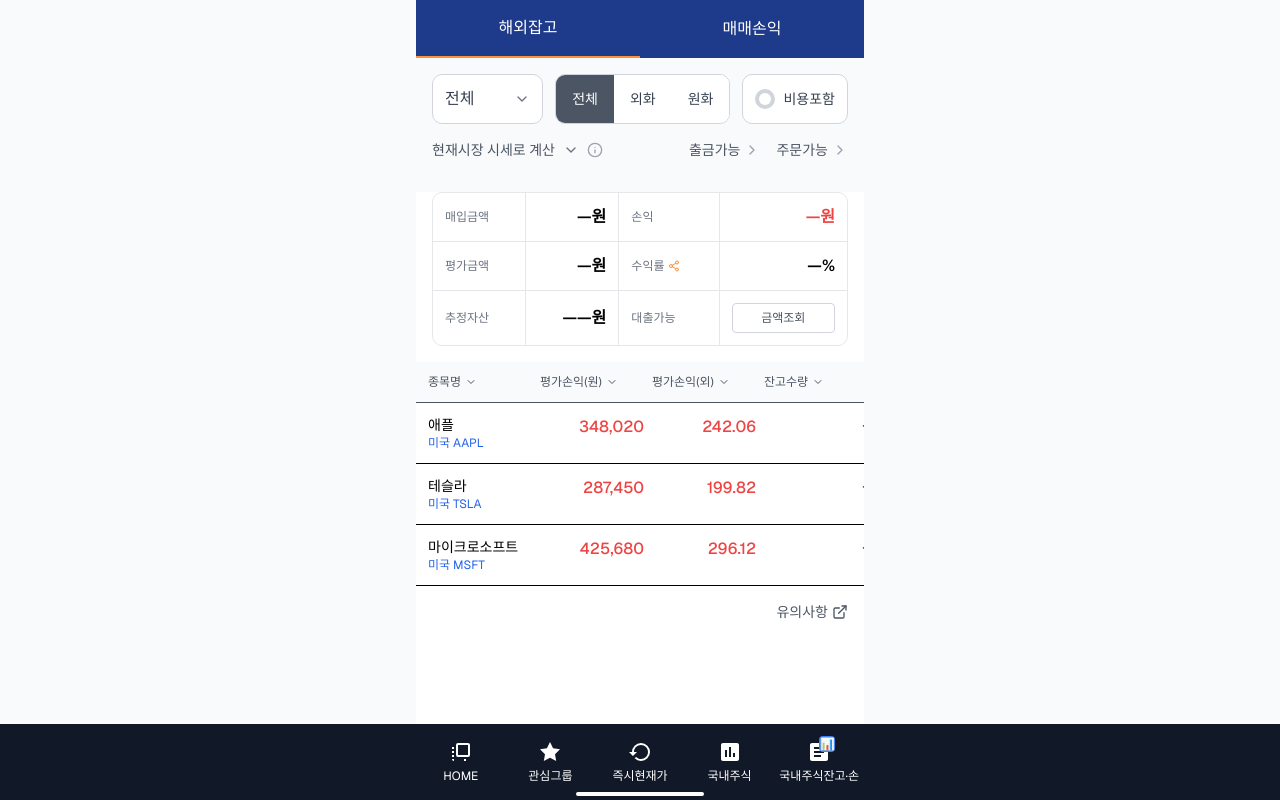
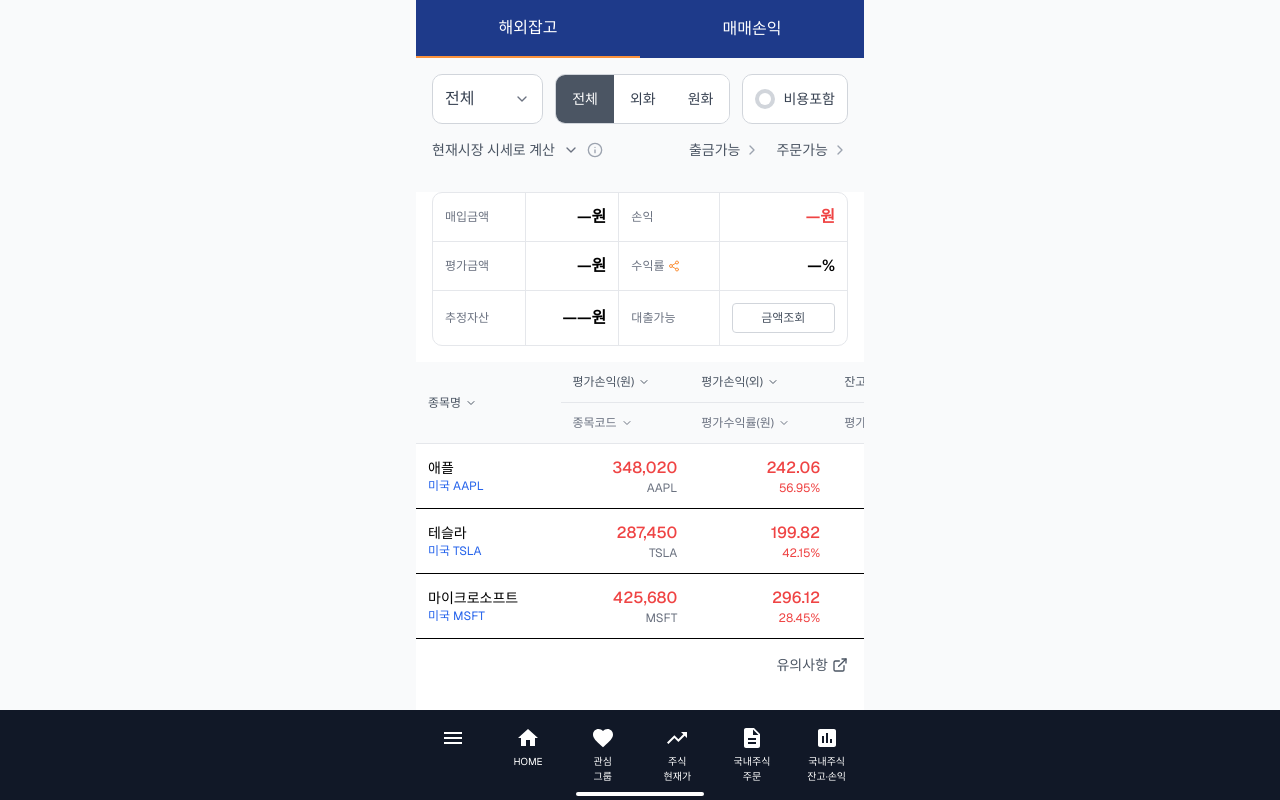
Before and after one commit to wjb127/korean-stock-app, a Next.js app: page / in a window 1280 px wide. Built offline with nearby package versions, Linux system fonts and the light colour scheme.

Commit message:
Update stock trading interface - add second header row and improve bottom navigation

```diff
--- a/components/stock-trading-interface.tsx
+++ b/components/stock-trading-interface.tsx
@@ -176,58 +176,90 @@ export default function StockTradingInterface() {
       <div className="bg-white">
         {/* Table Header - Horizontally Scrollable */}
         <div className="overflow-x-auto">
-          <div className="min-w-[800px]">
-            {/* Header Row */}
-            <div className="grid grid-cols-7 gap-2 p-3 bg-gray-50 border-b text-xs text-gray-600">
+          <table className="min-w-[800px] w-full">
+            <thead>
+              <tr className="bg-gray-50 text-xs text-gray-600">
+                {/* First row columns */}
+                <th rowSpan={2} className="p-3 text-left font-normal border-b border-gray-200">
                   <div className="flex items-center gap-1">
                     종목명 <ChevronDown className="w-3 h-3" />
                   </div>
+                </th>
+                <th className="p-3 text-left font-normal border-b border-gray-200">
                   <div className="flex items-center gap-1">
                     평가손익(원) <ChevronDown className="w-3 h-3" />
                   </div>
+                </th>
+                <th className="p-3 text-left font-normal border-b border-gray-200">
                   <div className="flex items-center gap-1">
                     평가손익(외) <ChevronDown className="w-3 h-3" />
                   </div>
+                </th>
+                <th className="p-3 text-left font-normal border-b border-gray-200">
                   <div className="flex items-center gap-1">
                     잔고수량 <ChevronDown className="w-3 h-3" />
                   </div>
-              <div className="text-center">종목코드</div>
+                </th>
+                <th rowSpan={2} className="p-3 text-left font-normal border-b border-gray-200">
+                  <div className="flex items-center gap-1">
+                    보유비중 <ChevronDown className="w-3 h-3" />
+                  </div>
+                </th>
+              </tr>
+              <tr className="bg-gray-50 text-xs text-gray-500">
+                {/* Second row columns */}
+                <th className="p-3 text-left font-normal border-b border-gray-200">
+                  <div className="flex items-center gap-1">
+                    종목코드 <ChevronDown className="w-3 h-3" />
+                  </div>
+                </th>
+                <th className="p-3 text-left font-normal border-b border-gray-200">
                   <div className="flex items-center gap-1">
                     평가수익률(원) <ChevronDown className="w-3 h-3" />
                   </div>
+                </th>
+                <th className="p-3 text-left font-normal border-b border-gray-200">
                   <div className="flex items-center gap-1">
                     평가수익률(외) <ChevronDown className="w-3 h-3" />
                   </div>
+                </th>
+                <th className="p-3 text-left font-normal border-b border-gray-200">
+                  <div className="flex items-center gap-1">
+                    매도가능수량 <ChevronDown className="w-3 h-3" />
                   </div>
+                </th>
+              </tr>
+            </thead>
 
+            <tbody>
               {/* Stock Rows */}
               {stockData.map((stock, index) => (
-              <div key={index} className="grid grid-cols-7 gap-2 p-3 border-b hover:bg-gray-50">
-                <div>
+                <tr key={index} className="border-b hover:bg-gray-50">
+                  <td className="p-3">
                     <div className="font-medium text-sm">{stock.company}</div>
                     <div className="text-xs text-blue-600">
                       {stock.country} {stock.symbol}
                     </div>
-                </div>
-                <div className="text-right">
-                  <div className="text-red-500 font-medium">{stock.currentPrice}</div>
-                </div>
-                <div className="text-right">
-                  <div className="text-red-500 font-medium">{stock.currentPriceWon}</div>
-                </div>
-                <div className="text-right">
-                  <div className="text-sm">-</div>
-                </div>
-                <div className="text-center text-xs text-gray-500">{stock.symbol}</div>
-                <div className="text-right">
-                  <div className="text-red-500 font-medium">{stock.gainPercent}</div>
-                </div>
-                <div className="text-right">
-                  <div className="text-red-500 font-medium">{stock.gainPercentWon}</div>
-                </div>
-              </div>
+                  </td>
+                  <td className="p-3">
+                    <div className="text-red-500 font-medium text-right">{stock.currentPrice}</div>
+                    <div className="text-xs text-gray-500 text-right">{stock.symbol}</div>
+                  </td>
+                  <td className="p-3">
+                    <div className="text-red-500 font-medium text-right">{stock.currentPriceWon}</div>
+                    <div className="text-red-500 text-xs text-right">{stock.gainPercent}</div>
+                  </td>
+                  <td className="p-3">
+                    <div className="text-sm text-right">-</div>
+                    <div className="text-red-500 text-xs text-right">{stock.gainPercentWon}</div>
+                  </td>
+                  <td className="p-3 text-right">
+                    <div className="text-sm">25%</div>
+                  </td>
+                </tr>
               ))}
-          </div>
+            </tbody>
+          </table>
         </div>
       </div>
 
@@ -241,49 +273,60 @@ export default function StockTradingInterface() {
       {/* Bottom Navigation */}
       <div className="fixed bottom-0 left-0 right-0 bg-gray-900 text-white">
         <div className="max-w-md mx-auto">
-          <div className="grid grid-cols-5 py-2">
+          <div className="grid grid-cols-6 py-2">
+            {/* Hamburger Menu */}
             <button className="flex flex-col items-center py-2">
               <div className="w-6 h-6 mb-1">
                 <svg viewBox="0 0 24 24" fill="currentColor" className="w-full h-full">
-                  <path d="M3 13h2v-2H3v2zm0 4h2v-2H3v2zm2 4v-2H3a2 2 0 0 0 2 2zM3 9h2V7H3v2zm12 12h2v-2h-2v2zm4-18H9a2 2 0 0 0-2 2v10a2 2 0 0 0 2 2h10a2 2 0 0 0 2-2V5a2 2 0 0 0-2-2zm0 12H9V5h10v10z" />
+                  <path d="M3 18h18v-2H3v2zm0-5h18v-2H3v2zm0-7v2h18V6H3z" />
                 </svg>
               </div>
-              <span className="text-xs">HOME</span>
+              <span className="text-[10px]"></span>
             </button>
+            {/* HOME */}
             <button className="flex flex-col items-center py-2">
               <div className="w-6 h-6 mb-1">
                 <svg viewBox="0 0 24 24" fill="currentColor" className="w-full h-full">
-                  <path d="M12 2l3.09 6.26L22 9.27l-5 4.87 1.18 6.88L12 17.77l-6.18 3.25L7 14.14 2 9.27l6.91-1.01L12 2z" />
+                  <path d="M10 20v-6h4v6h5v-8h3L12 3 2 12h3v8z" />
                 </svg>
               </div>
-              <span className="text-xs">관심그룹</span>
+              <span className="text-[10px]">HOME</span>
             </button>
+            {/* 관심그룹 */}
             <button className="flex flex-col items-center py-2">
               <div className="w-6 h-6 mb-1">
                 <svg viewBox="0 0 24 24" fill="currentColor" className="w-full h-full">
-                  <path d="M13 3a9 9 0 0 0-9 9H1l3.89 3.89.07.14L9 12H6c0-3.87 3.13-7 7-7s7 3.13 7 7-3.13 7-7 7c-1.93 0-3.68-.79-4.94-2.06l-1.42 1.42A8.954 8.954 0 0 0 13 21a9 9 0 0 0 0-18z" />
+                  <path d="M12 21.35l-1.45-1.32C5.4 15.36 2 12.28 2 8.5 2 5.42 4.42 3 7.5 3c1.74 0 3.41.81 4.5 2.09C13.09 3.81 14.76 3 16.5 3 19.58 3 22 5.42 22 8.5c0 3.78-3.4 6.86-8.55 11.54L12 21.35z" />
                 </svg>
               </div>
-              <span className="text-xs">즉시현재가</span>
+              <span className="text-[10px]">관심<br/>그룹</span>
             </button>
+            {/* 주식현재가 */}
+            <button className="flex flex-col items-center py-2">
+              <div className="w-6 h-6 mb-1">
+                <svg viewBox="0 0 24 24" fill="currentColor" className="w-full h-full">
+                  <path d="M16 6l2.29 2.29-4.88 4.88-4-4L2 16.59 3.41 18l6-6 4 4 6.3-6.29L22 12V6z" />
+                </svg>
+              </div>
+              <span className="text-[10px]">주식<br/>현재가</span>
+            </button>
+            {/* 국내주식 주문 */}
+            <button className="flex flex-col items-center py-2">
+              <div className="w-6 h-6 mb-1">
+                <svg viewBox="0 0 24 24" fill="currentColor" className="w-full h-full">
+                  <path d="M14 2H6c-1.1 0-1.99.9-1.99 2L4 20c0 1.1.89 2 1.99 2H18c1.1 0 2-.9 2-2V8l-6-6zm2 16H8v-2h8v2zm0-4H8v-2h8v2zm-3-5V3.5L18.5 9H13z" />
+                </svg>
+              </div>
+              <span className="text-[10px]">국내주식<br/>주문</span>
+            </button>
+            {/* 국내주식 잔고·손익 */}
             <button className="flex flex-col items-center py-2">
               <div className="w-6 h-6 mb-1">
                 <svg viewBox="0 0 24 24" fill="currentColor" className="w-full h-full">
                   <path d="M19 3H5c-1.1 0-2 .9-2 2v14c0 1.1.9 2 2 2h14c1.1 0 2-.9 2-2V5c0-1.1-.9-2-2-2zM9 17H7v-7h2v7zm4 0h-2V7h2v10zm4 0h-2v-4h2v4z" />
                 </svg>
               </div>
-              <span className="text-xs">국내주식</span>
-            </button>
-            <button className="flex flex-col items-center py-2">
-              <div className="w-6 h-6 mb-1 relative">
-                <svg viewBox="0 0 24 24" fill="currentColor" className="w-full h-full">
-                  <path d="M19 3H5c-1.1 0-2 .9-2 2v14c0 1.1.9 2 2 2h14c1.1 0 2-.9 2-2V5c0-1.1-.9-2-2-2zm-5 14H7v-2h7v2zm3-4H7v-2h10v2zm0-4H7V7h10v2z" />
-                </svg>
-                <div className="absolute -top-1 -right-1 w-4 h-4 bg-blue-500 rounded text-xs flex items-center justify-center">
-                  📊
-                </div>
-              </div>
-              <span className="text-xs">국내주식잔고·손</span>
+              <span className="text-[10px]">국내주식<br/>잔고·손익</span>
             </button>
           </div>
         </div>
```
Lines whose indentation alone changed are shown as unchanged.
